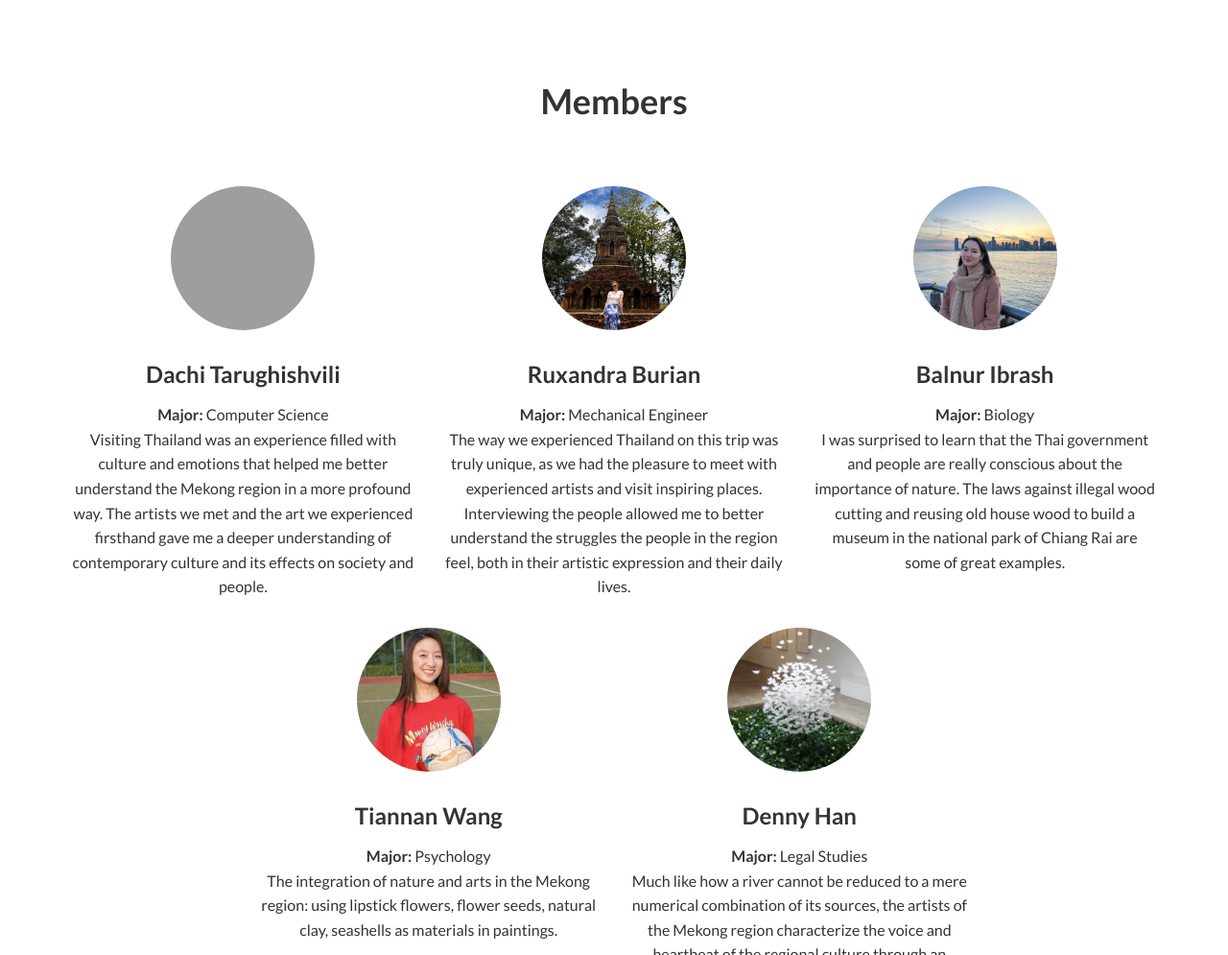
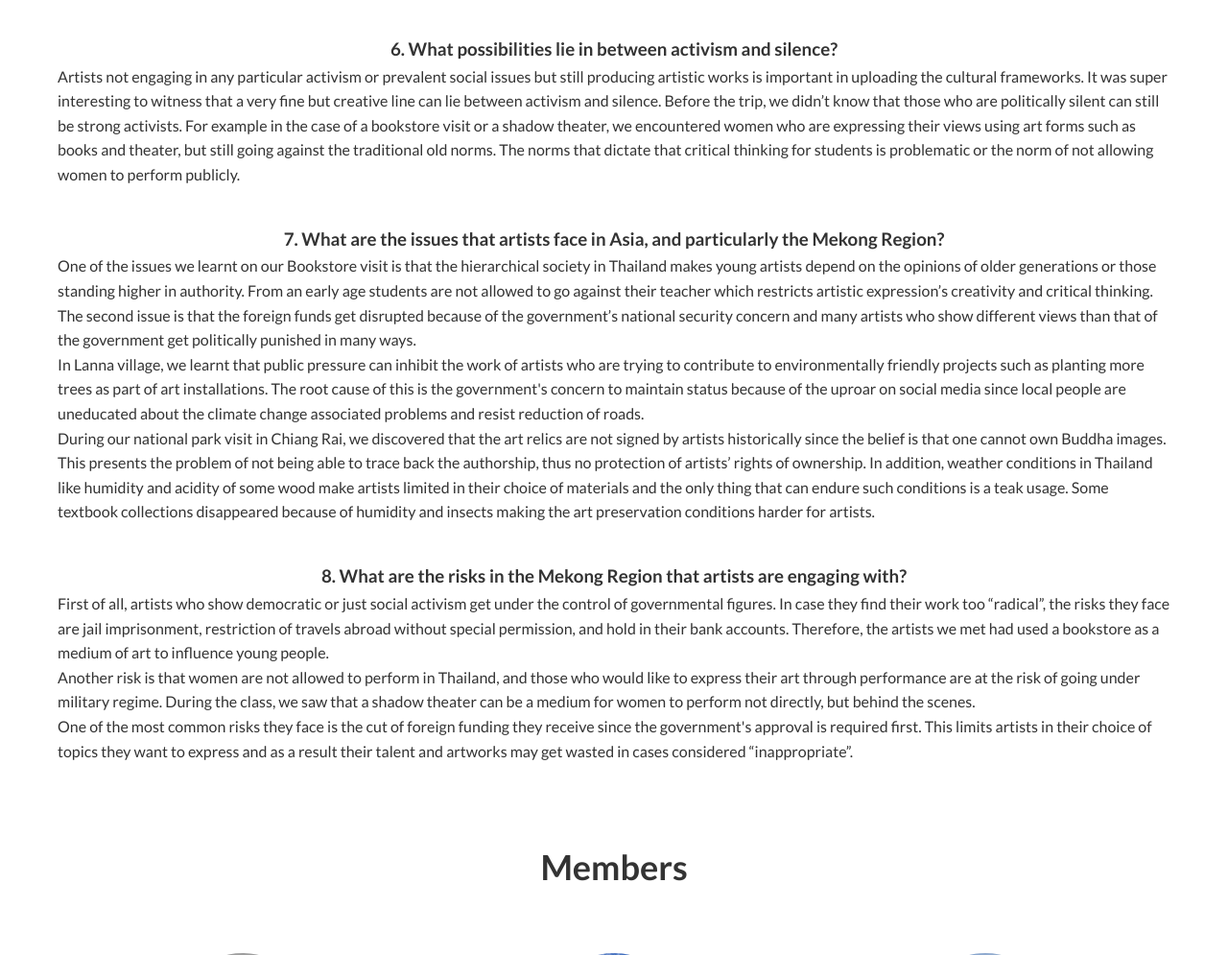
Before and after one commit to dachi256/Thailand, a plain HTML site: page index.html in a window 1280 px wide. Shown: the part 3715-4710 px from the top of the page at 96% size. Drawn offline with Linux system fonts and the light colour scheme; grey boxes are pictures that could not be loaded.

Commit message:
Add files via upload

```diff
--- a/index.html
+++ b/index.html
@@ -99,6 +99,33 @@
                     <p>Censorship in the Mekong region is caused by different partie, including government authorities, religious institutions, and the artists themselves. Government censorship often arises from laws and regulations that limit freedom of expression, especially regarding political content or criticism of the country. As a result, artworks addressing governmental structures are closely examined and often suppressed.</p>
                     <p>Self-censorship occurs when artists modify or restrain their work to avoid potential repercussions, such as legal penalties, and financial loss, they may also be afraid of losing their funding if their artwork includes content that is considered as inappropriate. This not only stifles the creation of cultural works but also hinders the curatorial efforts needed for art pieces to be exhibited or distributed to the public.</p>
                 </div>
+
+                <div class = "question" style="margin-top: 40px;">
+                    <h3 class="text-center">6. What possibilities lie in between activism and silence? </h3>
+                    <p>
+                        Artists not engaging in any particular activism or prevalent social issues but still producing artistic works is important in uploading the cultural frameworks. It was super interesting to witness that a very fine but creative line can lie between activism and silence. Before the trip, we didn’t know that those who are politically silent can still be strong activists. For example in the case of a bookstore visit or a shadow theater, we encountered women who are expressing their views using art forms such as books and theater, but still going against the traditional old norms. The norms that dictate that critical thinking for students is problematic or the norm of not allowing women to perform publicly.
+                    </p>
+
+                <div class = "question" style = "margin-top: 40px;">
+                    <h3 class="text-center">7. What are the issues that artists face in Asia, and particularly the Mekong Region? </h3>
+                    <p> One of the issues we learnt on our Bookstore visit is that the hierarchical society in Thailand makes young artists depend on the opinions of older generations or those standing higher in authority. From an early age students are not allowed to go against their teacher which restricts artistic expression’s creativity and critical thinking. The second issue is that the foreign funds get disrupted because of the government’s national security concern and many artists who show different views than that of the government get politically punished in many ways.
+                    </p>
+                    <p> In Lanna village, we learnt that public pressure can inhibit the work of artists who are trying to contribute to environmentally friendly projects such as planting more trees as part of art installations. The root cause of this is the government's concern to maintain status because of the uproar on social media since local people are uneducated about the climate change associated problems and resist reduction of roads.
+                    </p>
+                    <p> During our national park visit in Chiang Rai, we discovered that the art relics are not signed by artists historically since the belief is that one cannot own Buddha images. This presents the problem of not being able to trace back the authorship, thus no protection of artists’ rights of ownership. In addition, weather conditions in Thailand like humidity and acidity of some wood make artists limited in their choice of materials and the only thing that can endure such conditions is a teak usage. Some textbook collections disappeared because of humidity and insects making the art preservation conditions harder for artists.
+                    </p>
+
+                <div class=" question" style = "margin-top: 40px;">
+                    <h3 class="text-center">8. What are the risks in the Mekong Region that artists are engaging with?
+                    </h3>
+                    <p>First of all, artists who show democratic or just social activism get under the control of governmental figures. In case they find their work too “radical”, the risks they face are jail imprisonment, restriction of travels abroad without special permission, and hold in their bank accounts. Therefore, the artists we met had used a bookstore as a medium of art to influence young people.
+
+                    </p>
+                    <p>Another risk is that women are not allowed to perform in Thailand, and those who would like to express their art through performance are at the risk of going under military regime. During the class, we saw that a shadow theater can be a medium for women to perform not directly, but behind the scenes.
+                    </p>
+                    <p> One of the most common risks they face is the cut of foreign funding they receive since the government's approval is required first. This limits artists in their choice of topics they want to express and as a result their talent and artworks may get wasted in cases considered “inappropriate”. </p>
+
+
             </div>
         </section>
 
```
